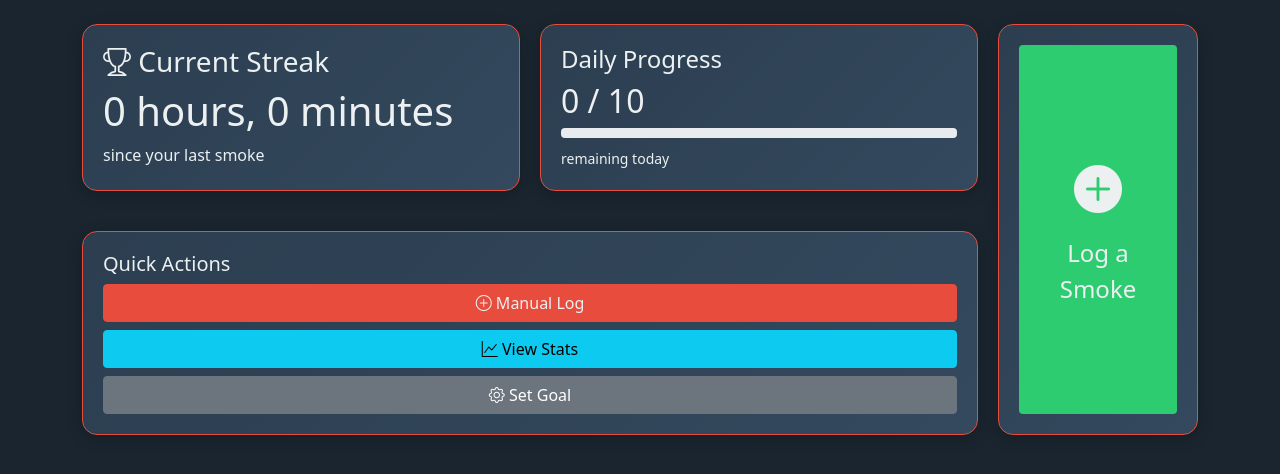
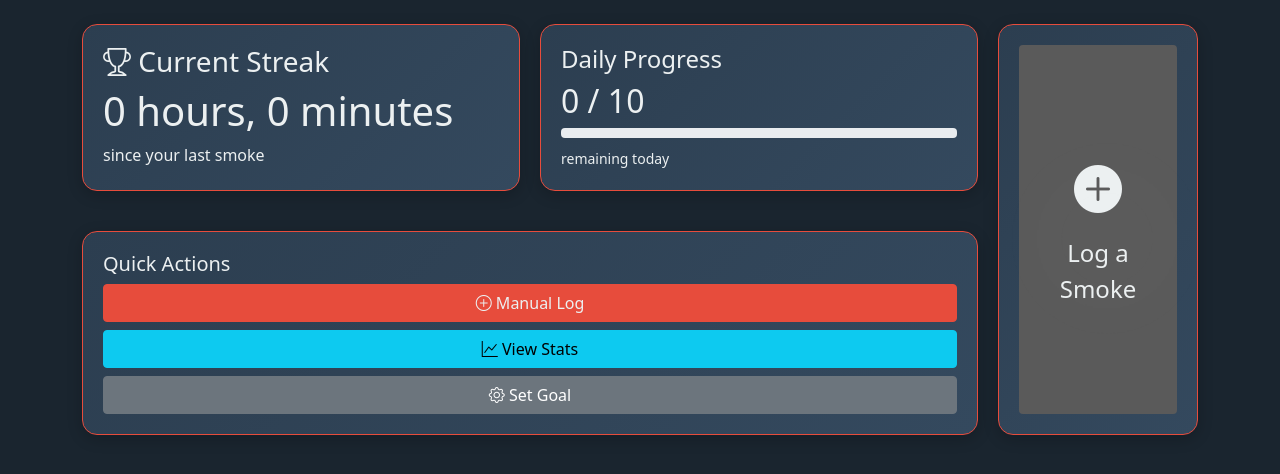
Before and after one commit to imrankabir02/smoke-tracker, a Django app: page / in a window 1280 px wide. Shown: the part 58-532 px from the top of the page. Run offline with Django 4.2, Linux system fonts and the light colour scheme; a user stored in the database is signed in; data comes from the database, SQL or seed files in the repository; both versions use the stored data as it was before the commit.

Commit message:
changed flame

```diff
--- a/static/css/custom.css
+++ b/static/css/custom.css
@@ -125,14 +125,15 @@ body {
     align-items: center;
     justify-content: center;
     font-size: 1.5rem;
-    background-color: var(--success-color);
+    background-color:rgb(90, 90, 90); /* Smoky Gray */
     border: none;
     color: var(--text-color);
-    transition: background-color 0.3s;
+    transition: background-color 0.3s, box-shadow 0.3s;
 }
 
 .btn-log-smoke:hover {
-    background-color: #27ae60; /* Darker Emerald */
+    background-color: #4a4a4a; /* Darker Smoky Gray */
+    box-shadow: 0 0 25px rgba(255, 255, 255, 0.5);
 }
 
 .btn-log-smoke i {
@@ -158,3 +159,82 @@ body {
     font-weight: bold;
     margin-bottom: 10px;
 }
+
+/* Smoke Effect */
+.smoke-effect {
+    position: relative;
+    overflow: hidden;
+}
+
+.smoke-effect::before {
+    content: '';
+    position: absolute;
+    top: 0;
+    left: 0;
+    width: 100%;
+    height: 100%;
+    background: radial-gradient(circle, rgba(255, 255, 255, 0.1) 10%, transparent 40%);
+    opacity: 0;
+    animation: smoke 8s infinite linear;
+    transform-origin: center;
+    pointer-events: none;
+}
+
+@keyframes smoke {
+    0% {
+        transform: scale(1) translate(0, 0);
+        opacity: 0;
+    }
+    25% {
+        transform: scale(1.5) translate(20px, -20px);
+        opacity: 0.3;
+    }
+    50% {
+        transform: scale(2) translate(-20px, 20px);
+        opacity: 0;
+    }
+    75% {
+        transform: scale(1.5) translate(10px, 10px);
+        opacity: 0.2;
+    }
+    100% {
+        transform: scale(1) translate(0, 0);
+        opacity: 0;
+    }
+}
+
+/* Fire Effect */
+#fire-container {
+    position: absolute;
+    width: 100%;
+    height: 100%;
+    overflow: hidden;
+    z-index: 1;
+    pointer-events: none;
+}
+
+#fire-container .particle {
+    animation: rise 4s ease-in-out forwards;
+    background-image: radial-gradient(#ff5000 30%, rgba(255, 80, 0, 0) 70%);
+    border-radius: 50%;
+    mix-blend-mode: screen;
+    opacity: 0;
+    position: absolute;
+    bottom: 0;
+    width: 90px;
+    height: 90px;
+}
+
+@keyframes rise {
+    from {
+        opacity: 0;
+        transform: translateY(0) scale(1);
+    }
+    25% {
+        opacity: 1;
+    }
+    to {
+        opacity: 0;
+        transform: translateY(-10em) scale(0);
+    }
+}
--- /dev/null
+++ b/static/js/effects.js
@@ -0,0 +1,32 @@
+document.addEventListener('DOMContentLoaded', () => {
+    const logSmokeButton = document.getElementById('log-smoke-btn');
+    const fireContainer = document.getElementById('fire-container');
+
+    if (logSmokeButton && fireContainer) {
+        logSmokeButton.addEventListener('click', (event) => {
+            // Prevent the link from navigating immediately
+            event.preventDefault();
+
+            // Create particles
+            createParticles(fireContainer, 30, 30);
+
+            // Allow the navigation to proceed after the animation has had time to start
+            setTimeout(() => {
+                window.location.href = logSmokeButton.href;
+            }, 4000);
+        });
+    }
+
+    function createParticles(container, num, leftSpacing) {
+        // Clear any existing particles
+        container.innerHTML = '';
+
+        for (let i = 0; i < num; i += 1) {
+            let particle = document.createElement('div');
+            particle.style.left = `calc((100% - 5em) * ${i / leftSpacing})`;
+            particle.setAttribute('class', 'particle');
+            particle.style.animationDelay = Math.random() * 0.5 + 's';
+            container.appendChild(particle);
+        }
+    }
+});
--- a/tracker/templates/tracker/base.html
+++ b/tracker/templates/tracker/base.html
@@ -7,7 +7,7 @@
     <title>{% block title %}Smoke Tracker{% endblock %}</title>
     <link href="https://cdn.jsdelivr.net/npm/bootstrap@5.1.3/dist/css/bootstrap.min.css" rel="stylesheet">
     <link href="https://cdn.jsdelivr.net/npm/bootstrap-icons@1.8.1/font/bootstrap-icons.css" rel="stylesheet">
-    <link rel="stylesheet" href="{% static 'css/custom.css' %}">
+    <link rel="stylesheet" href="{% static 'css/custom.css' %}?v=1.1">
 </head>
 <body>
     <nav class="navbar navbar-expand-lg navbar-dark bg-dark">
@@ -92,6 +92,7 @@
 
     <script src="https://cdn.jsdelivr.net/npm/bootstrap@5.1.3/dist/js/bootstrap.bundle.min.js"></script>
     <script src="https://cdn.jsdelivr.net/npm/chart.js"></script>
+    <script src="{% static 'js/effects.js' %}"></script>
     {% block scripts %}
     {% endblock %}
 </body>
--- a/tracker/templates/tracker/home.html
+++ b/tracker/templates/tracker/home.html
@@ -26,8 +26,9 @@
         </small>
     </div>
 
-    <div class="main-widget cta-widget">
-        <a href="{% url 'quick_log' %}" class="btn btn-log-smoke w-100 h-100">
+    <div class="main-widget cta-widget smoke-effect">
+        <div id="fire-container"></div>
+        <a href="{% url 'quick_log' %}" id="log-smoke-btn" class="btn btn-log-smoke w-100 h-100">
             <i class="bi bi-plus-circle-fill"></i>
             <span>Log a Smoke</span>
         </a>
--- a/tracker/views.py
+++ b/tracker/views.py
@@ -364,7 +364,7 @@ def quick_log(request):
             mood_before=defaults.mood_before,
             mood_after=defaults.mood_after,
         )
-        messages.success(request, 'Quick smoke logged successfully!')
+        # messages.success(request, 'Quick smoke logged successfully!')
     except UserDefault.DoesNotExist:
         messages.error(request, 'Please set your default preferences first.')
         return redirect('set_defaults')
```
Also changed, not shown: db.sqlite3 (deleted).
